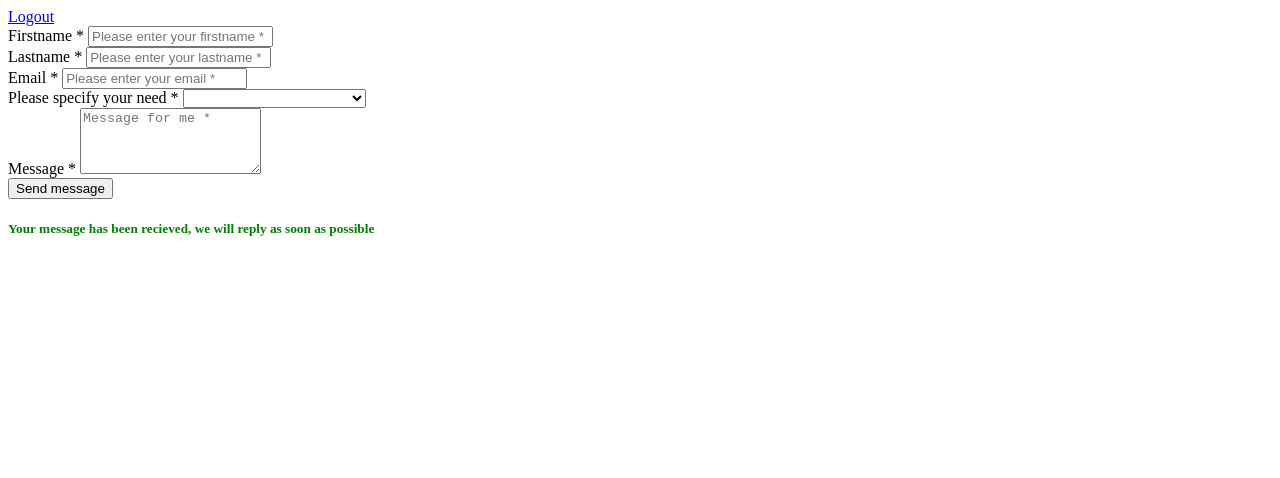
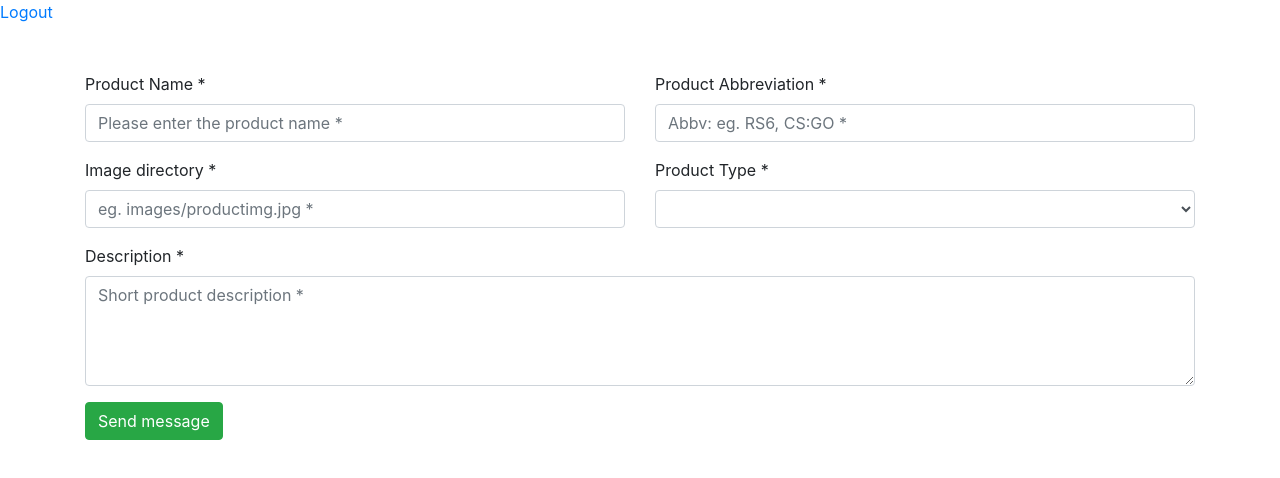
Before and after one commit to campb167/webProject, a website: page html/dashboard.html in a window 1280 px wide. Drawn offline with nearby package versions, Linux system fonts and the light colour scheme.

Commit message:
admin design

```diff
--- a/html/dashboard.html
+++ b/html/dashboard.html
@@ -1,4 +1,15 @@
 <html>
+<head>
+  <link rel="icon" href="images/logo.png"/>
+  <title>
+    Razorlight | Welcome to the official Razorlight website
+  </title>
+  <meta charset="utf-8">
+  <meta name="viewport" content="width=device-width, initial-scale=1">
+  <link rel="stylesheet" href="https://stackpath.bootstrapcdn.com/bootstrap/4.1.3/css/bootstrap.min.css" integrity="sha384-MCw98/SFnGE8fJT3GXwEOngsV7Zt27NXFoaoApmYm81iuXoPkFOJwJ8ERdknLPMO" crossorigin="anonymous">
+  <link href='https://fonts.googleapis.com/css?family=Lato:300,400,700' rel='stylesheet' type='text/css'>
+  <link href='css/support.css' rel='stylesheet' type='text/css'>
+</head>
 <body>
     <a href="/logout">Logout</a>
 
@@ -12,15 +23,15 @@
                             <div class="row">
                                 <div class="col-md-6">
                                     <div class="form-group">
-                                        <label for="form_name">Firstname *</label>
-                                        <input id="form_name" type="text" name="name" class="form-control" placeholder="Please enter your firstname *" required="required" data-error="Firstname is required.">
+                                        <label for="form_name">Product Name *</label>
+                                        <input id="form_name" type="text" name="name" class="form-control" placeholder="Please enter the product name *" required="required" data-error="Firstname is required.">
                                         <div class="help-block with-errors"></div>
                                     </div>
                                 </div>
                                 <div class="col-md-6">
                                     <div class="form-group">
-                                        <label for="form_lastname">Lastname *</label>
-                                        <input id="form_lastname" type="text" name="surname" class="form-control" placeholder="Please enter your lastname *" required="required" data-error="Lastname is required.">
+                                        <label for="form_lastname">Product Abbreviation *</label>
+                                        <input id="form_lastname" type="text" name="surname" class="form-control" placeholder="Abbv: eg. RS6, CS:GO *" required="required" data-error="Lastname is required.">
                                         <div class="help-block with-errors"></div>
                                     </div>
                                 </div>
@@ -28,36 +39,37 @@
                             <div class="row">
                                 <div class="col-md-6">
                                     <div class="form-group">
-                                        <label for="form_email">Email *</label>
-                                        <input id="form_email" type="email" name="email" class="form-control" placeholder="Please enter your email *" required="required" data-error="Valid email is required.">
+                                        <label for="form_email">Image directory *</label>
+                                        <input id="form_email" type="email" name="email" class="form-control" placeholder="eg. images/productimg.jpg *" required="required" data-error="Valid email is required.">
                                         <div class="help-block with-errors"></div>
                                     </div>
                                 </div>
                                 <div class="col-md-6">
                                     <div class="form-group">
-                                        <label for="form_need">Please specify your need *</label>
+                                        <label for="form_need">Product Type *</label>
                                         <select id="form_need" name="need" class="form-control" required="required" data-error="Please specify your need.">
                                             <option value=""></option>
-                                            <option value="Request quotation">Request quotation</option>
-                                            <option value="Request order status">Request order status</option>
-                                            <option value="Request copy of an invoice">Request copy of an invoice</option>
+                                            <option value="Request quotation">FPS</option>
+                                            <option value="Request order status">RPG</option>
+                                            <option value="Request copy of an invoice">Comptetitive</option>
                                             <option value="Other">Other</option>
                                         </select>
                                         <div class="help-block with-errors"></div>
                                     </div>
                                 </div>
                             </div>
+
                             <div class="row">
                                 <div class="col-md-12">
                                     <div class="form-group">
-                                        <label for="form_message">Message *</label>
-                                        <textarea id="form_message" name="message" class="form-control" placeholder="Message for me *" rows="4" required="required" data-error="Please, leave us a message."></textarea>
+                                        <label for="form_message">Description *</label>
+                                        <textarea id="form_message" name="message" class="form-control" placeholder="Short product description *" rows="4" required="required" data-error="Please, leave us a message."></textarea>
                                         <div class="help-block with-errors"></div>
                                     </div>
                                 </div>
                                 <div class="col-md-12">
                                     <input type="submit" class="btn btn-success btn-send" value="Send message" style="background-color: ">
-                                    <h5 style="color:green" class="hidden" id="success">Your message has been recieved, we will reply as soon as possible</h5>
+                                    <h5 style="color:silver" class="hidden" id="success">Product Created</h5>
                                 </div>
                             </div>
 
```
